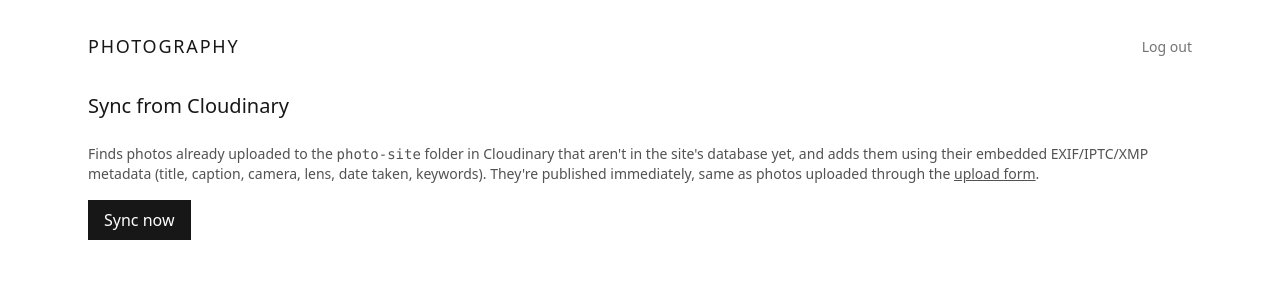
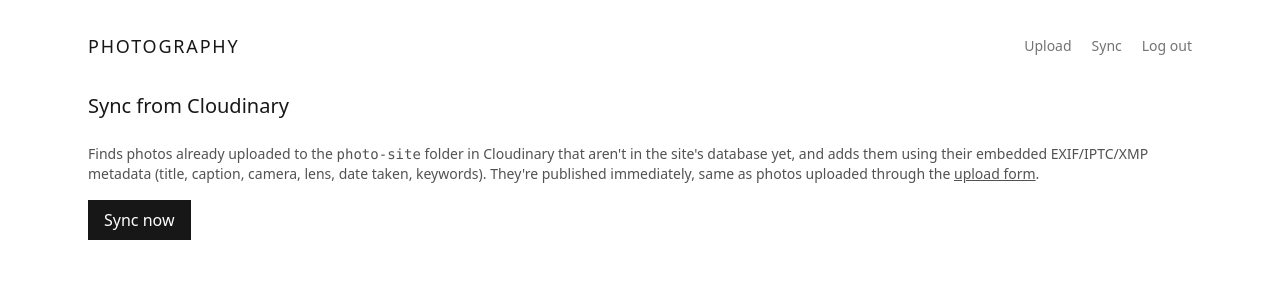
Before and after one commit to ajm660/photo-site, a Flask app: page /admin/sync in a window 1280 px wide. Shown: the top 300 px of the page. Run offline with Flask 3, Linux system fonts and the light colour scheme; the visitor is signed in with stand-in values (Sample User, id 1); style sheets or scripts are compiled from the project's sources; some libraries are stand-ins or nearby versions.

Commit message:
Add header Upload and Sync buttons for logged-in admin
Co-Authored-By: Claude Opus 5.5 <noreply@anthropic.com>

```diff
--- a/app/templates/base.html
+++ b/app/templates/base.html
@@ -12,9 +12,34 @@
   <header class="max-w-6xl mx-auto px-3 sm:px-6 py-8 flex items-center justify-between">
     <a href="{{ url_for('gallery.index') }}" class="text-lg tracking-widest uppercase">Photography</a>
     {% if session.get('admin_logged_in') %}
-      <form method="post" action="{{ url_for('admin.logout') }}">
-        <button type="submit" class="text-sm text-neutral-500 hover:text-neutral-900">Log out</button>
-      </form>
+      <div class="flex items-center gap-5 text-sm">
+        <form method="post" action="{{ url_for('admin.upload') }}" enctype="multipart/form-data"
+              class="relative group" x-data="{ busy: false }">
+          <label class="cursor-pointer text-neutral-500 hover:text-neutral-900">
+            <span x-text="busy ? 'Uploading…' : 'Upload'">Upload</span>
+            <input type="file" name="photo" accept="image/jpeg" multiple class="sr-only"
+                   @change="if ($event.target.files.length) { busy = true; $el.form.submit() }">
+          </label>
+          <span role="tooltip"
+                class="pointer-events-none absolute right-0 top-full mt-2 w-56 bg-neutral-900 text-white text-xs px-3 py-2 opacity-0 group-hover:opacity-100 transition-opacity z-10">
+            Choose JPEGs to upload to Cloudinary and publish with their Lightroom metadata.
+          </span>
+        </form>
+
+        <form method="post" action="{{ url_for('admin.sync') }}" class="relative group" x-data="{ busy: false }"
+              @submit="busy = true">
+          <button type="submit" class="text-neutral-500 hover:text-neutral-900" :disabled="busy"
+                  x-text="busy ? 'Syncing…' : 'Sync'">Sync</button>
+          <span role="tooltip"
+                class="pointer-events-none absolute right-0 top-full mt-2 w-56 bg-neutral-900 text-white text-xs px-3 py-2 opacity-0 group-hover:opacity-100 transition-opacity z-10">
+            Import photos already in the Cloudinary folder that aren't on the site yet.
+          </span>
+        </form>
+
+        <form method="post" action="{{ url_for('admin.logout') }}">
+          <button type="submit" class="text-neutral-500 hover:text-neutral-900">Log out</button>
+        </form>
+      </div>
     {% endif %}
   </header>
 
```
